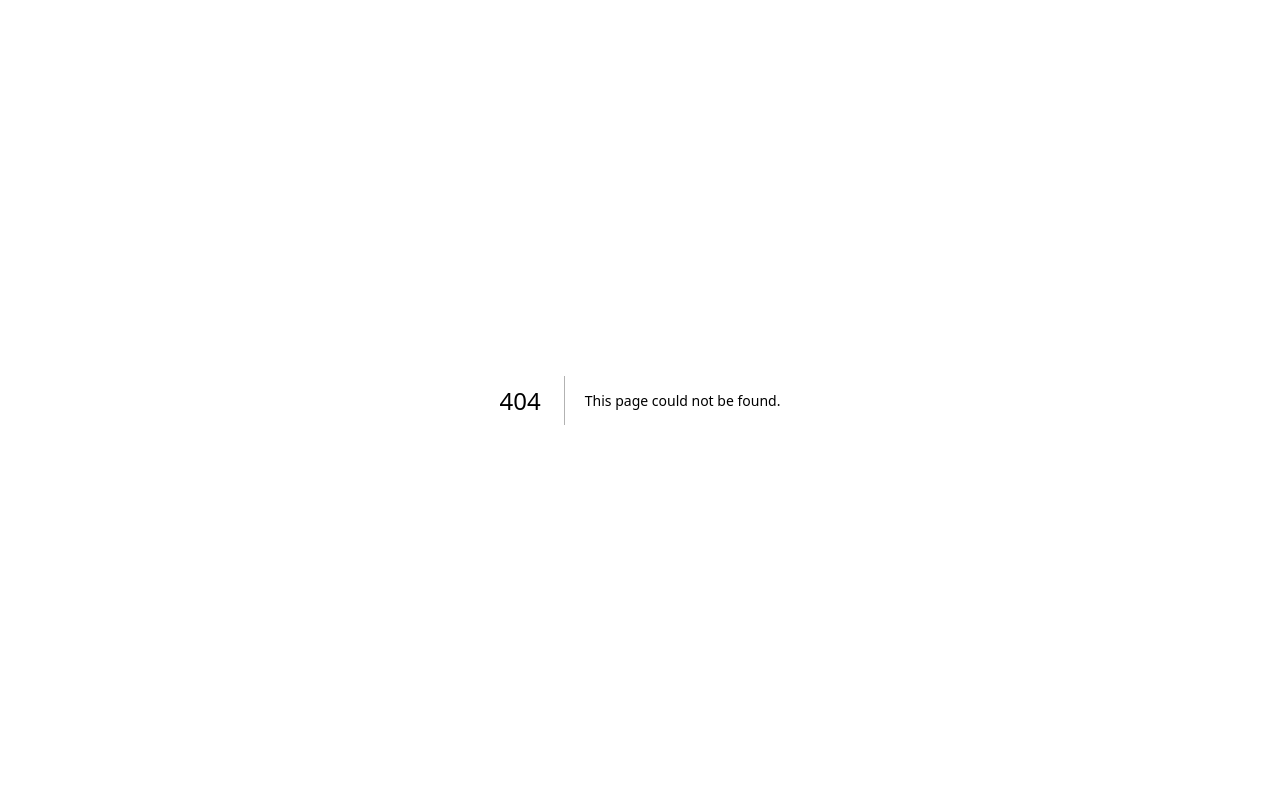
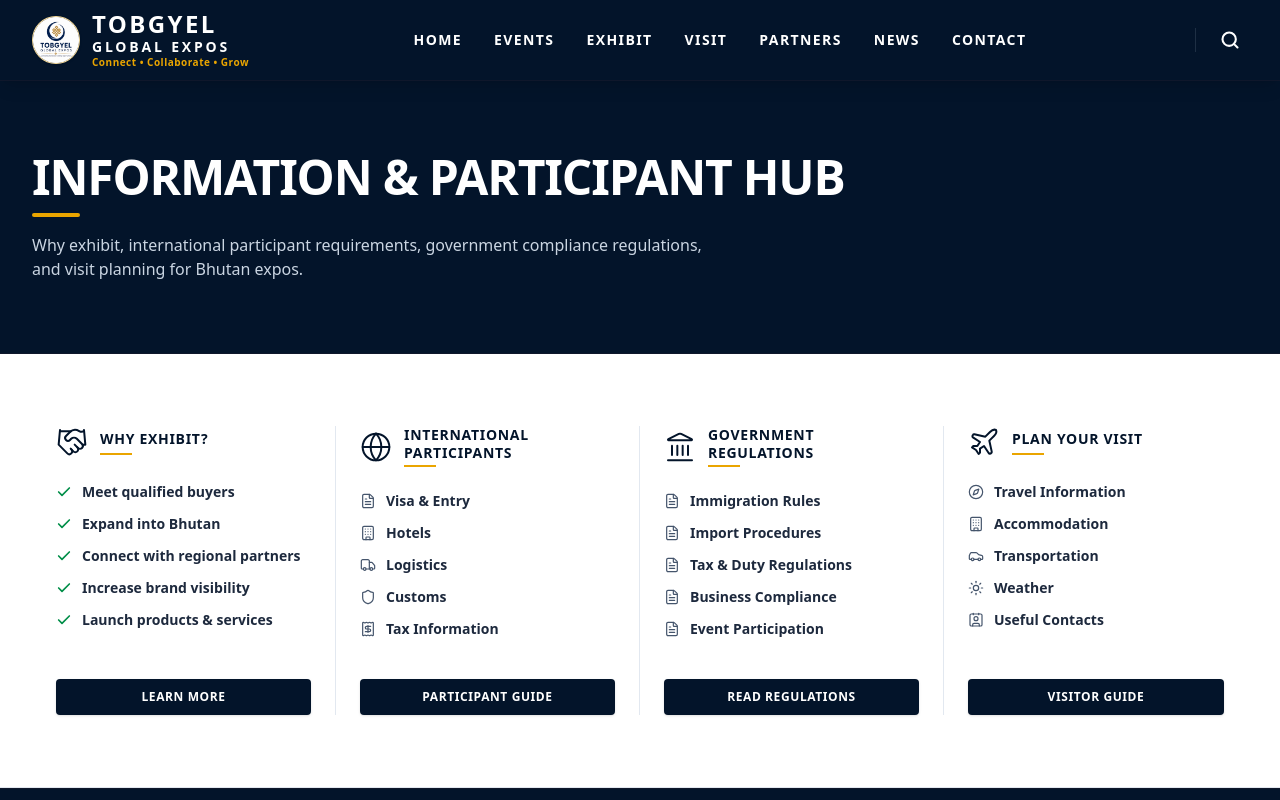
Before and after one commit to guruwangchuk7/Tobgyel-GlobalExpos, a Next.js app: page /info in a window 1280 px wide. Before the commit this address had no page. Shown: the top 800 px of the page. Built offline with nearby package versions, Linux system fonts and the light colour scheme.

Commit message:
Add dedicated page routes /info and /regulations for 4-Column Information Hub

```diff
--- /dev/null
+++ b/app/info/page.tsx
@@ -0,0 +1,35 @@
+import Header from "../components/Header";
+import Footer from "../components/Footer";
+import InfoHub from "../components/InfoHub";
+
+export const metadata = {
+  title: "Information & Participant Hub | Tobgyel Global Expos",
+  description: "Exhibitor guides, government regulations, visa procedures, and travel information for Tobgyel Global Expos in Bhutan.",
+};
+
+export default function InfoPage() {
+  return (
+    <div className="min-h-screen flex flex-col bg-white text-slate-900">
+      <Header />
+
+      {/* Sub-hero Banner */}
+      <section className="bg-[#03142A] text-white py-14 sm:py-18 relative overflow-hidden border-b border-slate-900">
+        <div className="relative max-w-7xl mx-auto px-4 sm:px-6 lg:px-8 text-left space-y-3 z-10">
+          <h1 className="text-3xl sm:text-5xl font-black tracking-tight text-white uppercase font-sans">
+            Information &amp; Participant Hub
+          </h1>
+          <div className="w-12 h-1 bg-[#EAA500] rounded-full" />
+          <p className="text-sm sm:text-base text-slate-300 max-w-2xl font-medium pt-1">
+            Why exhibit, international participant requirements, government compliance regulations, and visit planning for Bhutan expos.
+          </p>
+        </div>
+      </section>
+
+      <main className="flex-1">
+        <InfoHub />
+      </main>
+
+      <Footer />
+    </div>
+  );
+}
```
